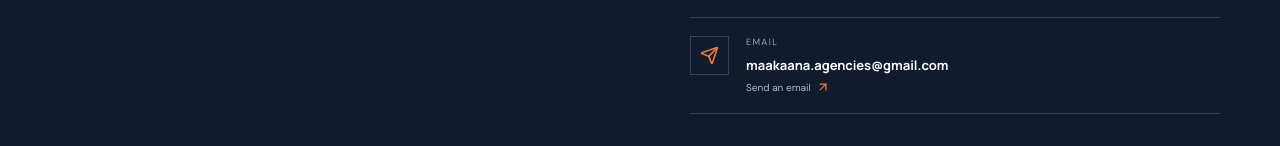
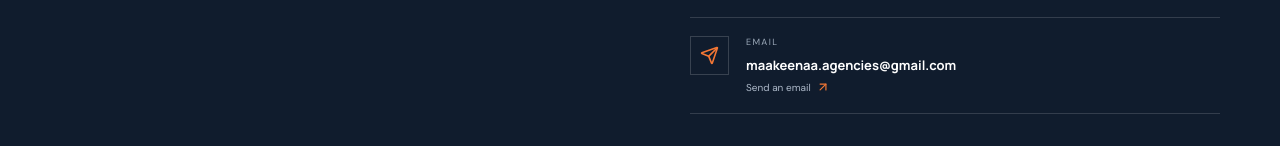
Before and after one commit to GOWTHAM-SK2006/Maakeena-Agencies, a React (Vite) app: page / in a window 1280 px wide. Shown: the part 4495-4641 px from the top of the page. Built offline with nearby package versions, Linux system fonts and the light colour scheme.

Commit message:
Update business email spelling to maakeenaa.agencies@gmail.com

```diff
--- a/src/main.jsx
+++ b/src/main.jsx
@@ -13,7 +13,7 @@ const BUSINESS_PHONE_1 = "+919894144376";
 const BUSINESS_PHONE_1_DISPLAY = "+91 98941 44376";
 const BUSINESS_PHONE_2 = "+919894658961";
 const BUSINESS_PHONE_2_DISPLAY = "+91 98946 58961";
-const BUSINESS_EMAIL = "maakaana.agencies@gmail.com";
+const BUSINESS_EMAIL = "maakeenaa.agencies@gmail.com";
 const BUSINESS_HOURS = "24 Hours (Open 24/7)";
 const FULL_ADDRESS = "407/24, Lineman Thottam, Meenatchiamman Nagar, Ottarpalayam, Coimbatore - 641016";
 const SHORT_ADDRESS = "Ottarpalayam, Coimbatore - 641016";
@@ -218,7 +218,7 @@ function App() {
                 ["What services does Maakeenaa Agencies offer?", "We provide Part Truck Load (PTL), Express Surface, Express Air, parcel pickup, and door-to-door delivery across 19,000+ pin codes across India."],
                 ["Is Maakeenaa Agencies an authorized partner of Mahindra Logistics?", "Yes! Maakeenaa Agencies is an authorized trusted logistics partner of Mahindra Logistics and Rivigo by Mahindra Logistics, backed by an active network of 1,100+ trucks."],
                 ["Where is the office and hub located?", "Our office is at 407/24, Lineman Thottam, Meenatchiamman Nagar, Ottarpalayam, Coimbatore - 641016 (near Sulur Bypass). Live directions are available on the map below."],
-                ["How can I book a shipment or get rate quotes?", "Call or WhatsApp D. Vadivel 24/7 at +91 98941 44376 or +91 98946 58961, or email maakaana.agencies@gmail.com for instant quotes and dispatch."]
+                ["How can I book a shipment or get rate quotes?", "Call or WhatsApp D. Vadivel 24/7 at +91 98941 44376 or +91 98946 58961, or email maakeenaa.agencies@gmail.com for instant quotes and dispatch."]
               ].map(([q,a],i) => <div className={`faq-item ${faqOpen===i?"faq-active":""}`} key={q}>
                 <button onClick={() => setFaqOpen(faqOpen===i?-1:i)}><span>{q}</span><ChevronDown size={18}/></button>
                 <div className="faq-body"><div><p>{a}</p></div></div>
```
Also changed, not shown: public/robots.txt, 2 other files (tests, documents, lock files or other folders).
